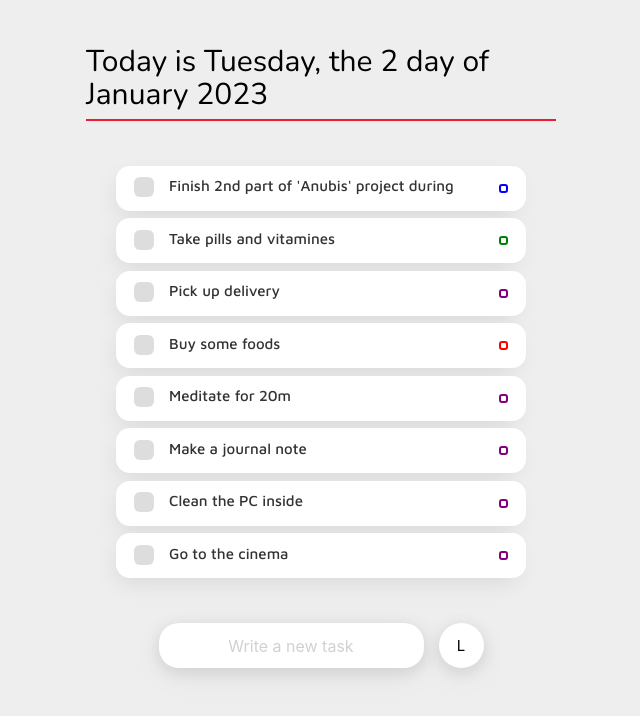
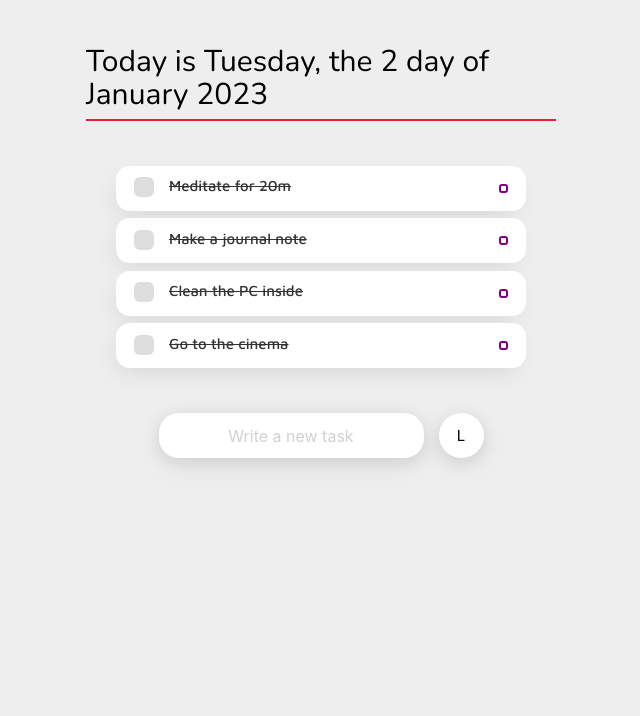
Before and after one commit to DanAlbul/to-do-app, a React (Create React App) app: page / in a window 1280 px wide. Shown: the top 716 px of the page, without its empty margins (319-959 px from the left). Built offline with nearby package versions, Linux system fonts and the light colour scheme.

Commit message:
feat: implement show completed and incompleted tasks button

```diff
--- a/src/App.js
+++ b/src/App.js
@@ -1,11 +1,11 @@
-import { useState } from 'react';
+import { useState, useContext, useCallback, useEffect, useMemo } from 'react';
 import TASKS from './data/tasks.json';
-/* import { createContext } from 'react';
- */
+import { createContext } from 'react';
 
-/* const TasksContext = createContext({
-  done: true,
-}); */
+const TasksContext = createContext({
+  view: 'not-completed',
+  setView: () => {},
+});
 
 export const Widget = () => {
   const date = new Date();
@@ -51,13 +51,8 @@ export const Widget = () => {
   );
 };
 
-export const TaskItem = ({ content, category }) => {
+export const TaskItem = ({ content, category, done }) => {
   const [completed, setCompleted] = useState(false);
-
-  /*   useEffect(() => {
-
-
-  }, completed) */
 
   function toggleStatus() {
     setCompleted(!completed);
@@ -73,7 +68,7 @@ export const TaskItem = ({ content, category }) => {
             type="checkbox"
             name="task"
           />
-          <span className={`${completed ? 'completed' : ''} task`}>
+          <span className={`${completed || done ? 'completed' : ''} task`}>
             {content}
           </span>
         </label>
@@ -84,30 +79,71 @@ export const TaskItem = ({ content, category }) => {
 };
 
 export const TasksList = ({ tasks }) => {
-  //const [listType, setListType] = useState();
+  const { view, setView } = useContext(TasksContext);
+  //const [completed, setCompleted] = useState(false);
 
-  //const taskType = useContext(TasksContext);
+  useEffect(() => {});
 
-  const tasksList = [];
+  const filteredTasks = useMemo(() => {
+    let taskList = [];
 
-  tasks.forEach((task) => {
-    tasksList.push(
-      <li key={task.category}>
-        <TaskItem content={task.content} category={task.category} />
-      </li>
-    );
-  });
+    switch (view) {
+      case 'completed':
+        {
+          taskList = tasks.filter((item) => !item.completed);
+          //setCompleted(true);
+        }
+        break;
 
+      case 'not-completed':
+        {
+          taskList = tasks.filter((item) => item.completed);
+          // setCompleted(false);
+        }
+        break;
+    }
+
+    return taskList.map((task) => {
+      return (
+        <li key={task.id}>
+          <TaskItem
+            content={task.content}
+            category={task.category}
+            done={task.completed}
+          />
+        </li>
+      );
+    });
+  }, [view]);
+
+  console.log(filteredTasks);
   return (
     <div className="tasks_wrapper">
-      {/* <TasksContext.Provider value={listType}> */}
-      <ul>{tasksList}</ul>
-      {/*  </TasksContext.Provider> */}
+      <ul>{filteredTasks}</ul>
     </div>
   );
 };
 
 export const TasksManagement = () => {
+  const { view, setView } = useContext(TasksContext);
+
+  function swithView() {
+    console.log(view);
+
+    switch (view) {
+      case 'completed':
+        {
+          setView('not-completed');
+        }
+        break;
+      case 'not-completed':
+        {
+          setView('completed');
+        }
+        break;
+    }
+  }
+
   return (
     <div className="tasks-management">
       <input
@@ -115,18 +151,24 @@ export const TasksManagement = () => {
         name="tasks-management"
         placeholder="Write a new task"
       />
-      <button className="show_completed_btn">L</button>
+      <button className="show_completed_btn" onClick={swithView}>
+        L
+      </button>
     </div>
   );
 };
 
 export const ToDoApp = ({ tasks }) => {
+  const [view, setView] = useState('not-completed');
+  const value = { view, setView };
 
   return (
     <>
-      <Widget data={`Today is Thursday : the 6th of November 2023`} />
-      <TasksList tasks={tasks} />
-      <TasksManagement />
+      <TasksContext.Provider value={value}>
+        <Widget />
+        <TasksList tasks={tasks} />
+        <TasksManagement />
+      </TasksContext.Provider>
     </>
   );
 };
```
